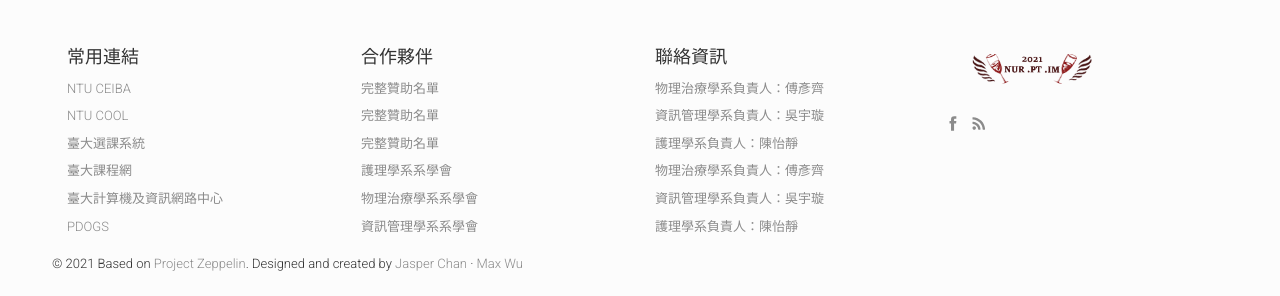
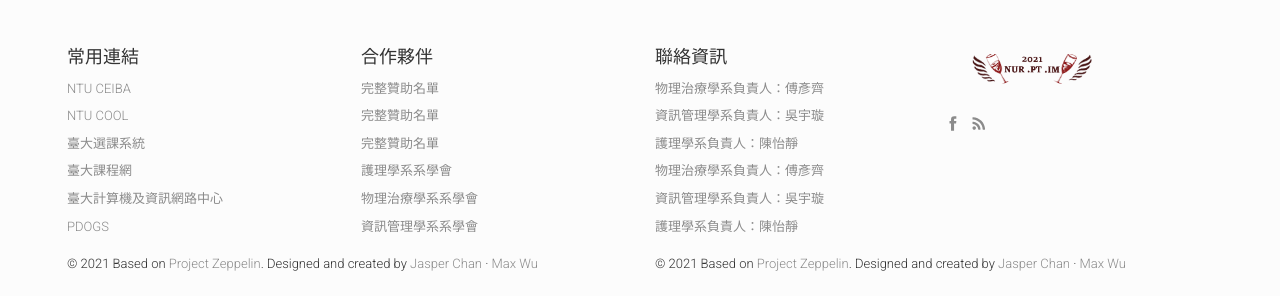
Before and after one commit to b09705045/Whose_Party, a Jekyll site: the page built from index.html, in a window 1280 px wide and 900 px high, scrolled down 3124 px, cut to the strip 604-900 px from the top of the window. Built offline with Jekyll 4.4.1, drawn with Linux system fonts in a browser that asks for light colours; nearby versions of some CDN libraries; comment, search, counter and statistics services are not loaded.

Commit message:
Minor update

```diff
--- a/_includes/footer.html
+++ b/_includes/footer.html
@@ -32,6 +32,13 @@
 				{% endfor %}
 			</ul>
 		</div>
+		<div class="col-md-6">
+			<p class="copyright">
+				&copy; 2021 Based on <a href="https://github.com/gdg-x/zeppelin" target="_blank">Project Zeppelin</a>. Designed and
+				created by <a href="https://github.com/jasperchan5" target="_blank">Jasper Chan</a> &middot; <a
+					href="https://github.com/maxyhwu" target="_blank">Max Wu</a>
+			</p>
+		</div>
 	</div>
 	<div class="row">
 		<!-- Please don't delete this line-->
```
